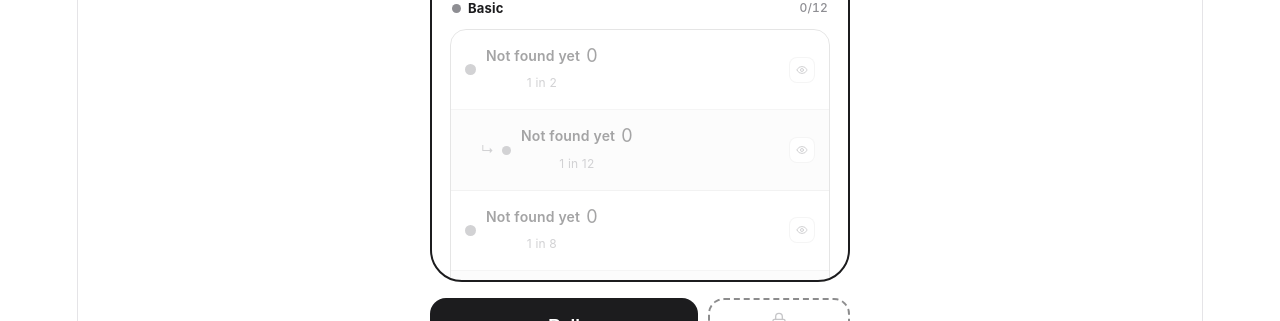
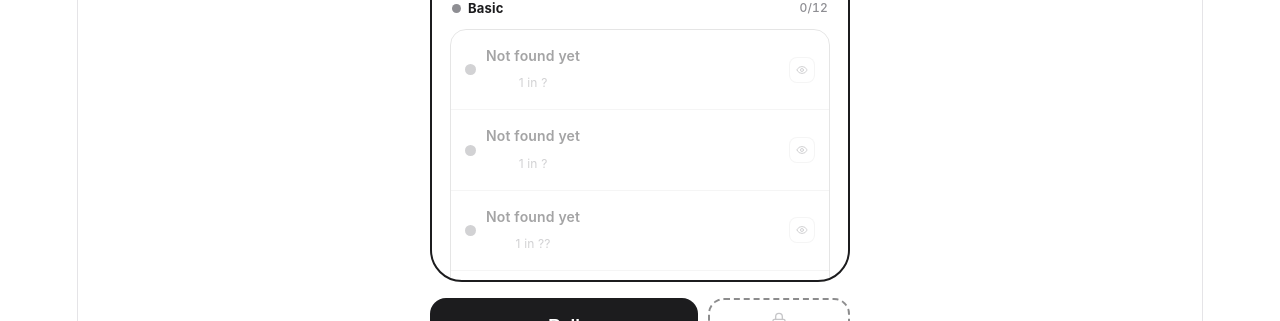
Before and after one commit to skotm/skotms-RNG, a React (Vite) app: page / in a window 1280 px wide. Both pictures are taken after a click on the button 739 px from the left and 45 px from the top of the page. Shown: the part 254-575 px from the top of the page. Built offline with nearby package versions, Linux system fonts and the light colour scheme.

Commit message:
Refactor CollectionRow and add formatHiddenChance

```diff
--- a/src/App.jsx
+++ b/src/App.jsx
@@ -178,6 +178,10 @@ function formatChance(chance) {
   return `1 in ${chance.toLocaleString()}`;
 }
 
+function formatHiddenChance(chance) {
+  return `1 in ${"?".repeat(String(chance).length)}`;
+}
+
 function effectFor(tier) {
   if (tier <= 2) return { rings: 0, duration: 450 };
   if (tier === 3) return { rings: 1, duration: 800 };
@@ -316,21 +320,22 @@ function MutationTag() {
 
 function CollectionRow({ aura, owned, nested, onPreview }) {
   const color = colorOf(aura);
+  const found = owned > 0;
   return (
-    <div className={`ar-row ${owned ? "" : "locked"} ${nested ? "ar-row-nested" : ""}`}>
+    <div className={`ar-row ${found ? "" : "locked"} ${nested ? "ar-row-nested" : ""}`}>
       <div className="ar-row-main">
-        {nested && <span className="ar-row-branch-glyph" aria-hidden="true">↳</span>}
+        {nested && <span className="ar-row-branch-glyph" aria-hidden="true">└</span>}
         <Dot color={color} size={nested ? 9 : 11} />
         <div className="ar-row-text">
           <span className="ar-row-name-line">
-            <span className="ar-row-name">{owned ? aura.name : "Not found yet"}</span>
-            {owned && aura.mutationOf && <MutationTag />}
+            <span className="ar-row-name">{found ? aura.name : "Not found yet"}</span>
+            {found && aura.mutationOf && <MutationTag />}
           </span>
-          <span className="ar-row-sub">{formatChance(aura.chance)}</span>
+          <span className="ar-row-sub">{found ? formatChance(aura.chance) : formatHiddenChance(aura.chance)}</span>
         </div>
       </div>
       <div className="ar-row-end">
-        <span className="ar-row-trail">{owned ? `×${owned}` : ""}</span>
+        <span className="ar-row-trail">{found ? `×${owned}` : ""}</span>
         <button className="ar-preview-btn" onClick={onPreview} aria-label={`Preview ${aura.name} effect`}>
           <Eye size={14} />
         </button>
@@ -839,7 +844,7 @@ export default function App() {
         .ar-header { max-width: 460px; margin: 0 auto; padding: 24px 20px 4px; display: flex; align-items: flex-start; justify-content: space-between; }
         .ar-header-left { display: flex; flex-direction: column; gap: 8px; }
         .ar-badge-row { display: flex; align-items: center; gap: 9px; }
-        .ar-badge-text { display: flex; align-items: center; gap: 6px; }
+        .ar-badge-text { display: flex; flex-direction: column; align-items: flex-start; gap: 3px; }
         .ar-badge { width: 56px; height: 56px; border-radius: 18px; border: 2px solid var(--ink); display: flex; align-items: center; justify-content: center; overflow: hidden; }
         .ar-badge-chance { font-size: 13px; font-weight: 500; color: var(--ink-soft); font-feature-settings: "tnum" 1; }
 
@@ -1260,7 +1265,7 @@ export default function App() {
                             return (
                               <React.Fragment key={a.id}>
                                 <CollectionRow aura={a} owned={owned} nested={false} onPreview={() => previewAura(a)} />
-                                {mutation && (
+                                {mutation && mutationOwned > 0 && (
                                   <CollectionRow aura={mutation} owned={mutationOwned} nested={true} onPreview={() => previewAura(mutation)} />
                                 )}
                               </React.Fragment>
```
